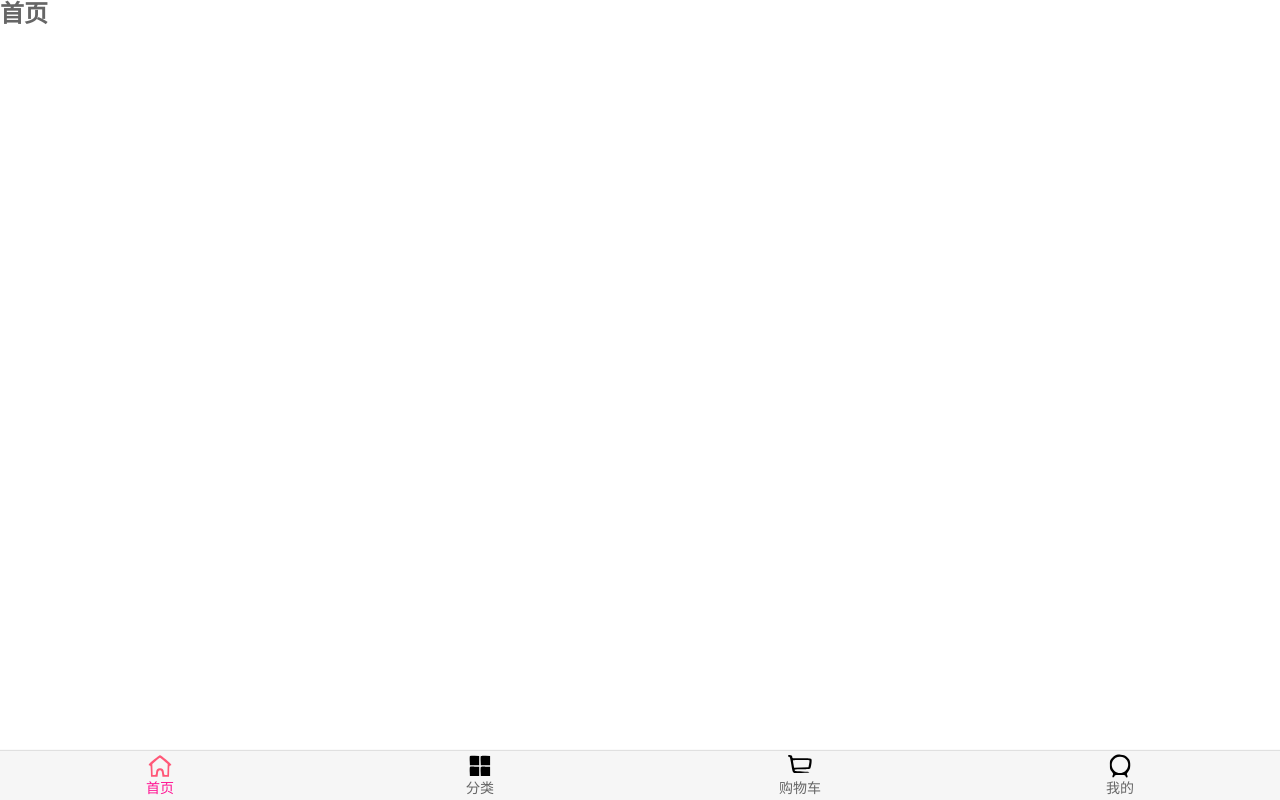
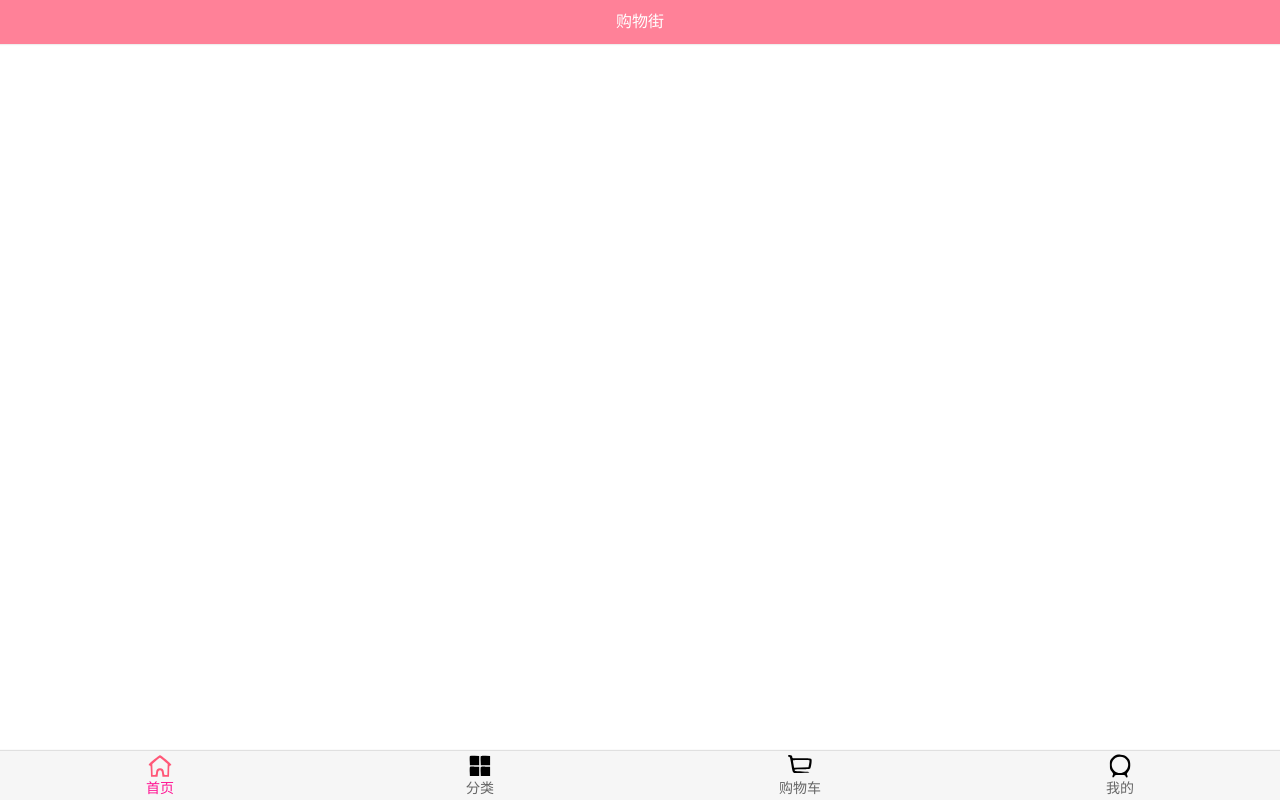
Before and after one commit to AngelCavalier/supermall, a Vue app: page /home in a window 1280 px wide. Built offline with nearby package versions, Linux system fonts and the light colour scheme.

Commit message:
feat:封装navbar

```diff
--- /dev/null
+++ b/src/components/common/navbar/NavBar.vue
@@ -0,0 +1,34 @@
+<!--  -->
+<template>
+  <div class="nav-bar">
+    <div class="left"><slot name="left"></slot></div>
+    <div class="center"><slot name="center"></slot></div>
+    <div class="right"><slot name="right"></slot></div>
+  </div>
+</template>
+
+<script>
+export default {
+  name: "NavBar",
+  data() {
+    return {};
+  },
+};
+</script>
+
+<style  scoped>
+.nav-bar {
+  display: flex;
+  /* height: 44px; */
+  line-height: 44px;
+  text-align: center;
+  box-shadow: 0 1px 1px rgba(100, 100, 100, 0.1);
+}
+.left,
+.right {
+  width: 60px;
+}
+.center {
+  flex: 1;
+}
+</style>
--- a/src/views/home/Home.vue
+++ b/src/views/home/Home.vue
@@ -1,11 +1,20 @@
 <template>
-  <h2>首页</h2>
+  <div id="home">
+    <nav-bar class="home-nav"><div slot="center">购物街</div></nav-bar>
+  </div>
 </template>
 
 <script>
+import NavBar from "components/common/navbar/NavBar.vue";
 export default {
-  name: "Home"
+  name: "Home",
+  components: { NavBar },
 };
 </script>
 
-<style scoped></style>
+<style scoped>
+.home-nav {
+  background-color: var(--color-tint);
+  color: #fff;
+}
+</style>
```
